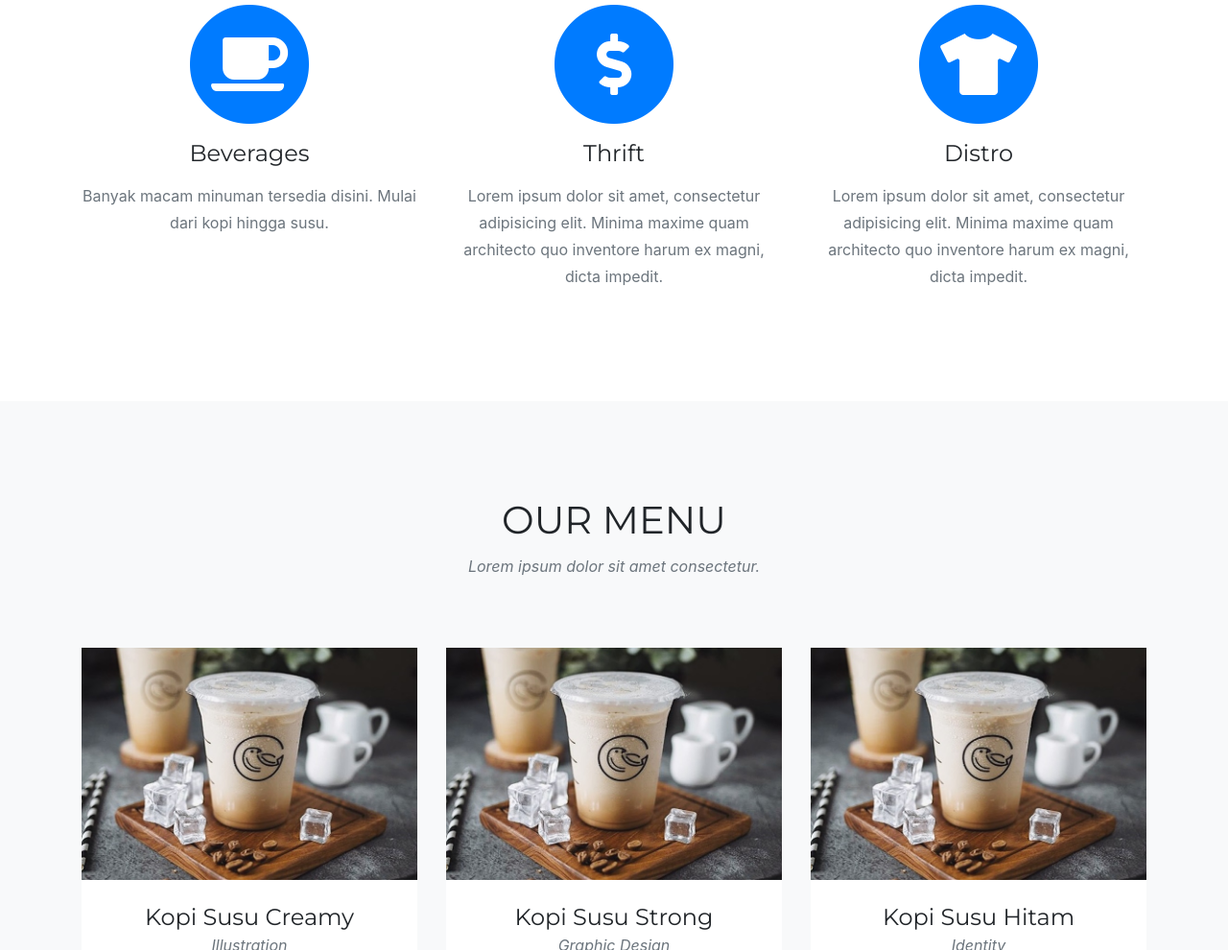
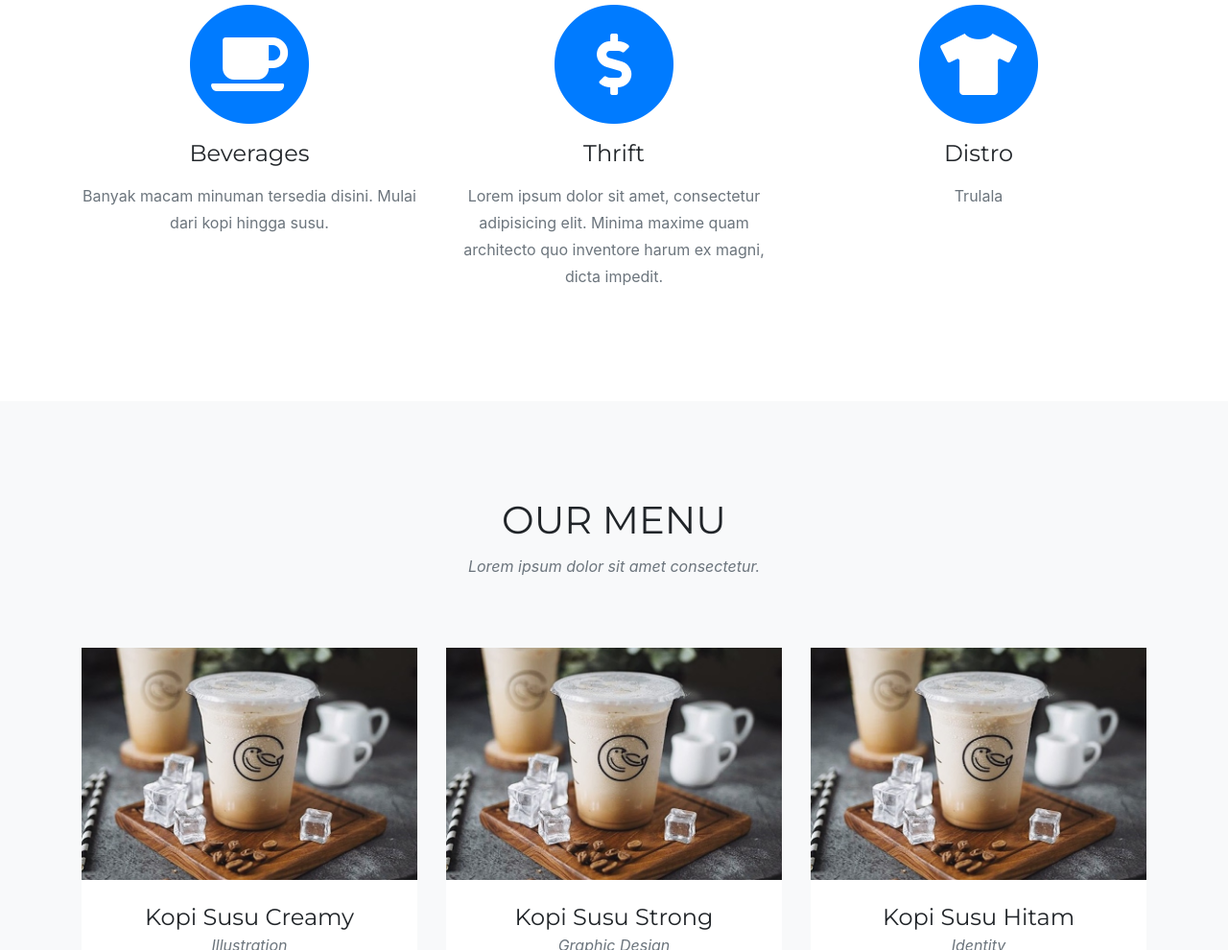
Before and after one commit to salmalatifa/tugasbesarimk, a website with bundled scripts: page index.html in a window 1280 px wide. Shown: the part 982-1972 px from the top of the page at 96% size. Built offline with nearby package versions, Linux system fonts and the light colour scheme; a web font is replaced by a local one.

Commit message:
merubah deskripsi distro

```diff
--- a/index.html
+++ b/index.html
@@ -103,8 +103,7 @@
             <i class="fas fa-tshirt fa-stack-1x fa-inverse"></i>
           </span>
           <h4 class="service-heading">Distro</h4>
-          <p class="text-muted">Lorem ipsum dolor sit amet, consectetur adipisicing elit. Minima maxime quam architecto
-            quo inventore harum ex magni, dicta impedit.</p>
+          <p class="text-muted">Trulala</p>
         </div>
       </div>
     </div>
```
